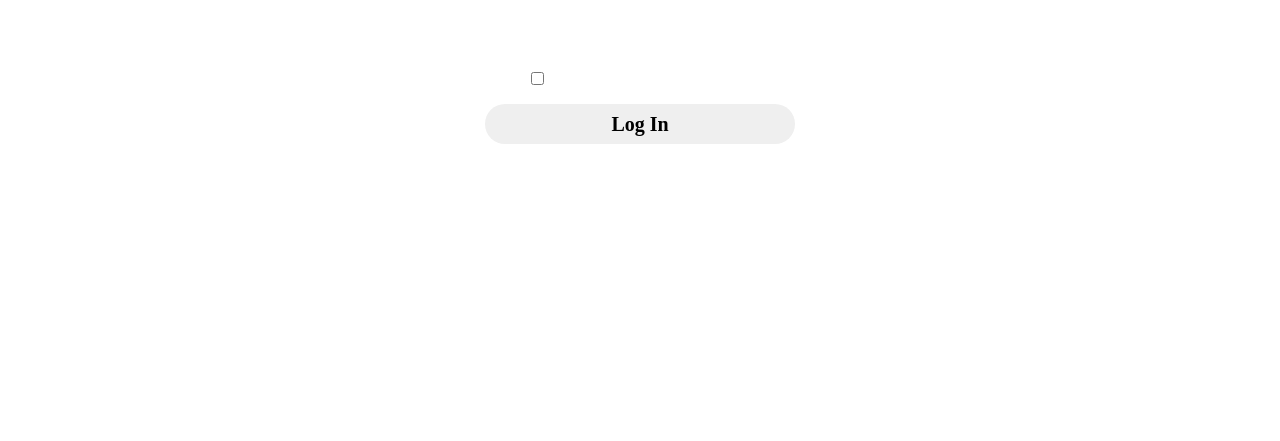
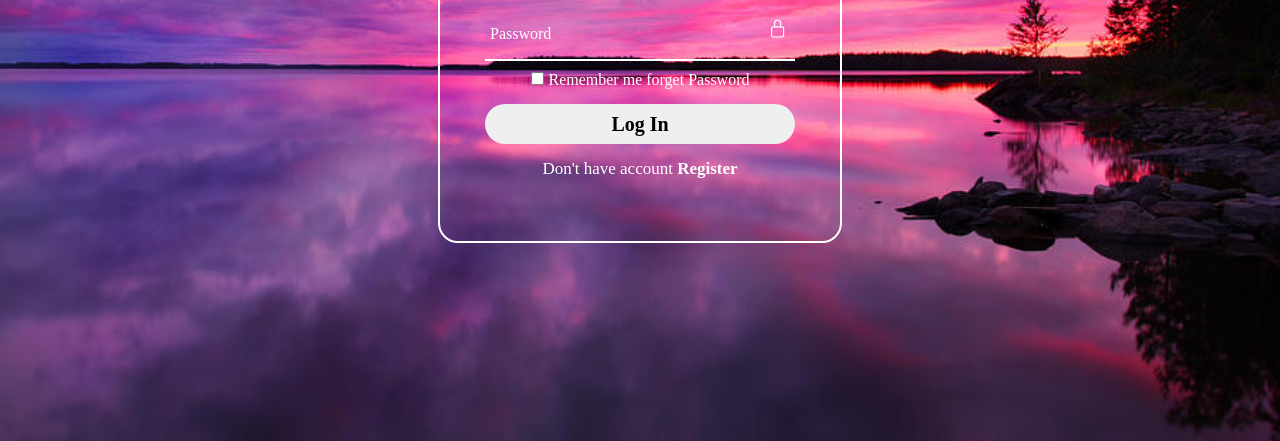
Before and after one commit to AniketG0312/Login-Page, a plain HTML site: page index.html in a window 1280 px wide. Shown: the part 359-800 px from the top of the page. Drawn offline with nearby package versions, Linux system fonts and the light colour scheme.

Commit message:
Update style.css

```diff
--- a/style.css
+++ b/style.css
@@ -10,7 +10,7 @@ section{
     align-items: center;
     min-height: 100vh;
     width: 100%;
-    background:url(img/img3.jpg)no-repeat;
+    background:url(img3.jpg)no-repeat;
     background-position: center;
     background-size: cover;
 }
```
